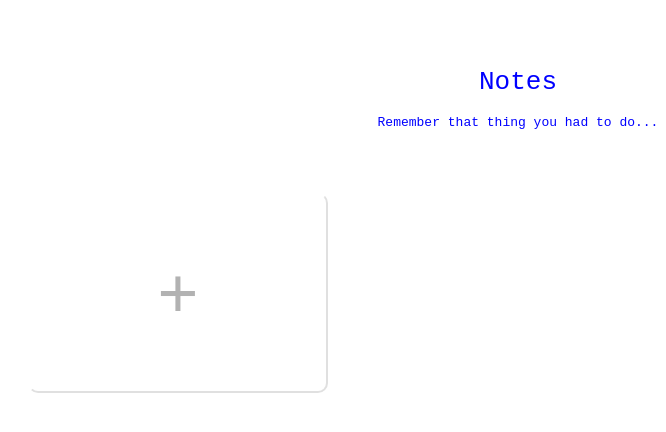
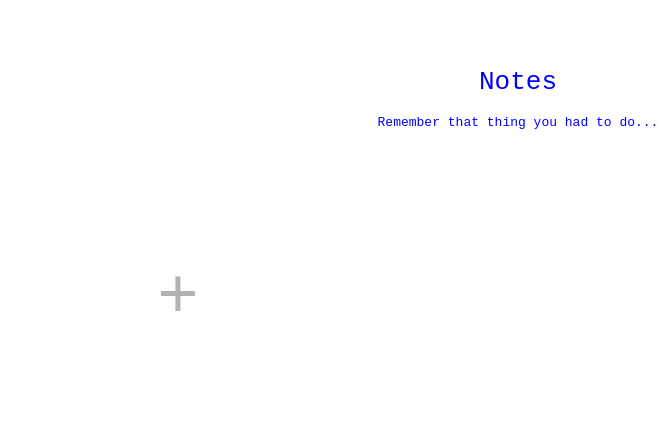
Before and after one commit to emjbrown/js-notes-app, a plain HTML site: page index.html in a window 1280 px wide. Shown: the whole page, without its empty margins (122-788 px from the left). Drawn offline with Linux system fonts and the light colour scheme.

Commit message:
removed border from add button

```diff
--- a/style.css
+++ b/style.css
@@ -42,7 +42,7 @@ body{
 
 .btn{
   height: 200px;
-  border-color: rgba(255, 255, 255, .37);
+  border: none;
   background-color: rgba(255, 255, 255, .27);
   border-radius: 10px;
   font-size: 70px;
```
